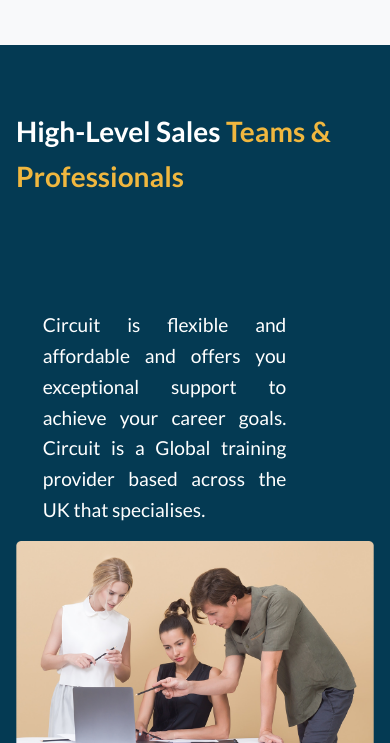
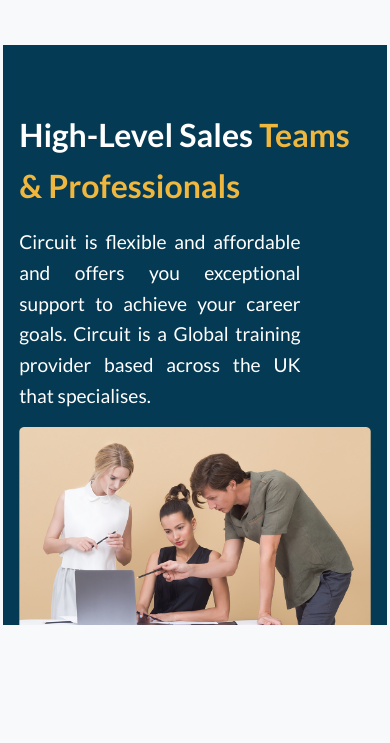
Before and after one commit to Saisha-Mahadik/Trustco-solo, a plain HTML site: page index.html in a window 390 px wide. Shown: the part 1157-1900 px from the top of the page. After the commit the page ends 1785 px from the top, so only its background shows below. Drawn offline with Linux system fonts and the light colour scheme.

Commit message:
[TR-10] Implement the video section responsiveness

```diff
--- a/style.css
+++ b/style.css
@@ -430,6 +430,21 @@ nav {
     flex-direction: column;
     gap: 0.75rem;
   }
+
+  /* Video section */
+  .vsummery{
+    width: 100%;
+  }
+
+  #video{
+    margin: 0.2rem;
+  }
+  #video .center {
+    gap: 0px;
+  }
+  #video h2{
+    font-size: 2rem;
+  }
 }
 
 @media (max-width: 480px) {
```
